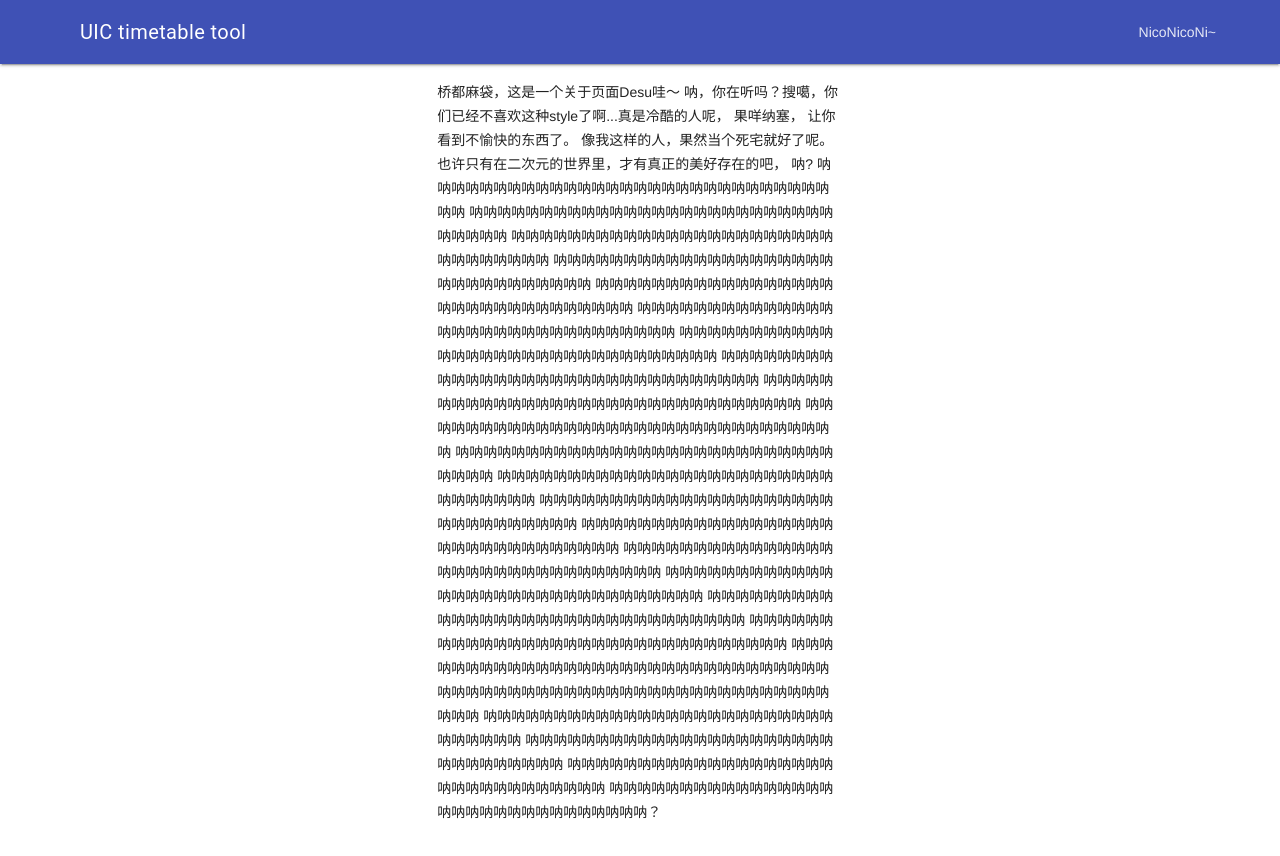
After one commit to heimoshuiyu/uicvote, a Flask app: page /about in a window 1280 px wide. The commit adds this page. Run offline with Flask 2, Linux system fonts and the light colour scheme.

Commit message:
about page

```diff
--- a/main.py
+++ b/main.py
@@ -16,6 +16,10 @@ app.debug = False
 def redirect(url):
     return _redirect(DONAME + url)
 
+
+@app.route('/about')
+def about_page():
+    return render_template('about.html')
 
 @app.route('/')
 def index():
--- a/templates/404.html
+++ b/templates/404.html
@@ -6,7 +6,7 @@
 
     <div class="mdl-cell mdl-cell--4-col">
         <p1>
-            404 page not found!
+            404 page not foooooooooooooound ～
         </p1>
     </div>
 
--- /dev/null
+++ b/templates/about.html
@@ -0,0 +1,44 @@
+{% extends 'base.html' %}
+
+{% block content %}
+<div class="mdl-grid">
+    <div class="mdl-layout-spacer"></div>
+
+    <div class="mdl-cell mdl-cell--4-col">
+        <p>
+            桥都麻袋，这是一个关于页面Desu哇～
+            呐，你在听吗？搜噶，你们已经不喜欢这种style了啊...真是冷酷的人呢，
+            果咩纳塞， 让你看到不愉快的东西了。
+            像我这样的人，果然当个死宅就好了呢。
+            也许只有在二次元的世界里，才有真正的美好存在的吧，
+            呐?
+            呐呐呐呐呐呐呐呐呐呐呐呐呐呐呐呐呐呐呐呐呐呐呐呐呐呐呐呐呐呐呐
+            呐呐呐呐呐呐呐呐呐呐呐呐呐呐呐呐呐呐呐呐呐呐呐呐呐呐呐呐呐呐呐
+            呐呐呐呐呐呐呐呐呐呐呐呐呐呐呐呐呐呐呐呐呐呐呐呐呐呐呐呐呐呐呐
+            呐呐呐呐呐呐呐呐呐呐呐呐呐呐呐呐呐呐呐呐呐呐呐呐呐呐呐呐呐呐呐
+            呐呐呐呐呐呐呐呐呐呐呐呐呐呐呐呐呐呐呐呐呐呐呐呐呐呐呐呐呐呐呐
+            呐呐呐呐呐呐呐呐呐呐呐呐呐呐呐呐呐呐呐呐呐呐呐呐呐呐呐呐呐呐呐
+            呐呐呐呐呐呐呐呐呐呐呐呐呐呐呐呐呐呐呐呐呐呐呐呐呐呐呐呐呐呐呐
+            呐呐呐呐呐呐呐呐呐呐呐呐呐呐呐呐呐呐呐呐呐呐呐呐呐呐呐呐呐呐呐
+            呐呐呐呐呐呐呐呐呐呐呐呐呐呐呐呐呐呐呐呐呐呐呐呐呐呐呐呐呐呐呐
+            呐呐呐呐呐呐呐呐呐呐呐呐呐呐呐呐呐呐呐呐呐呐呐呐呐呐呐呐呐呐呐
+            呐呐呐呐呐呐呐呐呐呐呐呐呐呐呐呐呐呐呐呐呐呐呐呐呐呐呐呐呐呐呐
+            呐呐呐呐呐呐呐呐呐呐呐呐呐呐呐呐呐呐呐呐呐呐呐呐呐呐呐呐呐呐呐
+            呐呐呐呐呐呐呐呐呐呐呐呐呐呐呐呐呐呐呐呐呐呐呐呐呐呐呐呐呐呐呐
+            呐呐呐呐呐呐呐呐呐呐呐呐呐呐呐呐呐呐呐呐呐呐呐呐呐呐呐呐呐呐呐
+            呐呐呐呐呐呐呐呐呐呐呐呐呐呐呐呐呐呐呐呐呐呐呐呐呐呐呐呐呐呐呐
+            呐呐呐呐呐呐呐呐呐呐呐呐呐呐呐呐呐呐呐呐呐呐呐呐呐呐呐呐呐呐呐
+            呐呐呐呐呐呐呐呐呐呐呐呐呐呐呐呐呐呐呐呐呐呐呐呐呐呐呐呐呐呐呐
+            呐呐呐呐呐呐呐呐呐呐呐呐呐呐呐呐呐呐呐呐呐呐呐呐呐呐呐呐呐呐呐
+            呐呐呐呐呐呐呐呐呐呐呐呐呐呐呐呐呐呐呐呐呐呐呐呐呐呐呐呐呐呐呐
+            呐呐呐呐呐呐呐呐呐呐呐呐呐呐呐呐呐呐呐呐呐呐呐呐呐呐呐呐呐呐呐
+            呐呐呐呐呐呐呐呐呐呐呐呐呐呐呐呐呐呐呐呐呐呐呐呐呐呐呐呐呐呐呐
+            呐呐呐呐呐呐呐呐呐呐呐呐呐呐呐呐呐呐呐呐呐呐呐呐呐呐呐呐呐呐呐
+            呐呐呐呐呐呐呐呐呐呐呐呐呐呐呐呐呐呐呐呐呐呐呐呐呐呐呐呐呐呐呐
+            呐呐呐呐呐呐呐呐呐呐呐呐呐呐呐呐呐呐呐呐呐呐呐呐呐呐呐呐呐呐呐？
+        </p>
+    </div>
+
+    <div class="mdl-layout-spacer"></div>
+</div>
+{% endblock %}
--- a/templates/base.html
+++ b/templates/base.html
@@ -17,7 +17,7 @@
                 <div class="mdl-layout-spacer"></div>
                 <!-- Navigation. We hide it in small screens. -->
                 <!-- <nav class="mdl-navigation mdl-layout--large-screen-only"> -->
-                <a class="mdl-navigation__link" href="">NicoNicoNi~</a>
+                <a class="mdl-navigation__link" href="/about">NicoNicoNi~</a>
                 <!-- </nav> -->
               </div>
             </header>
```
